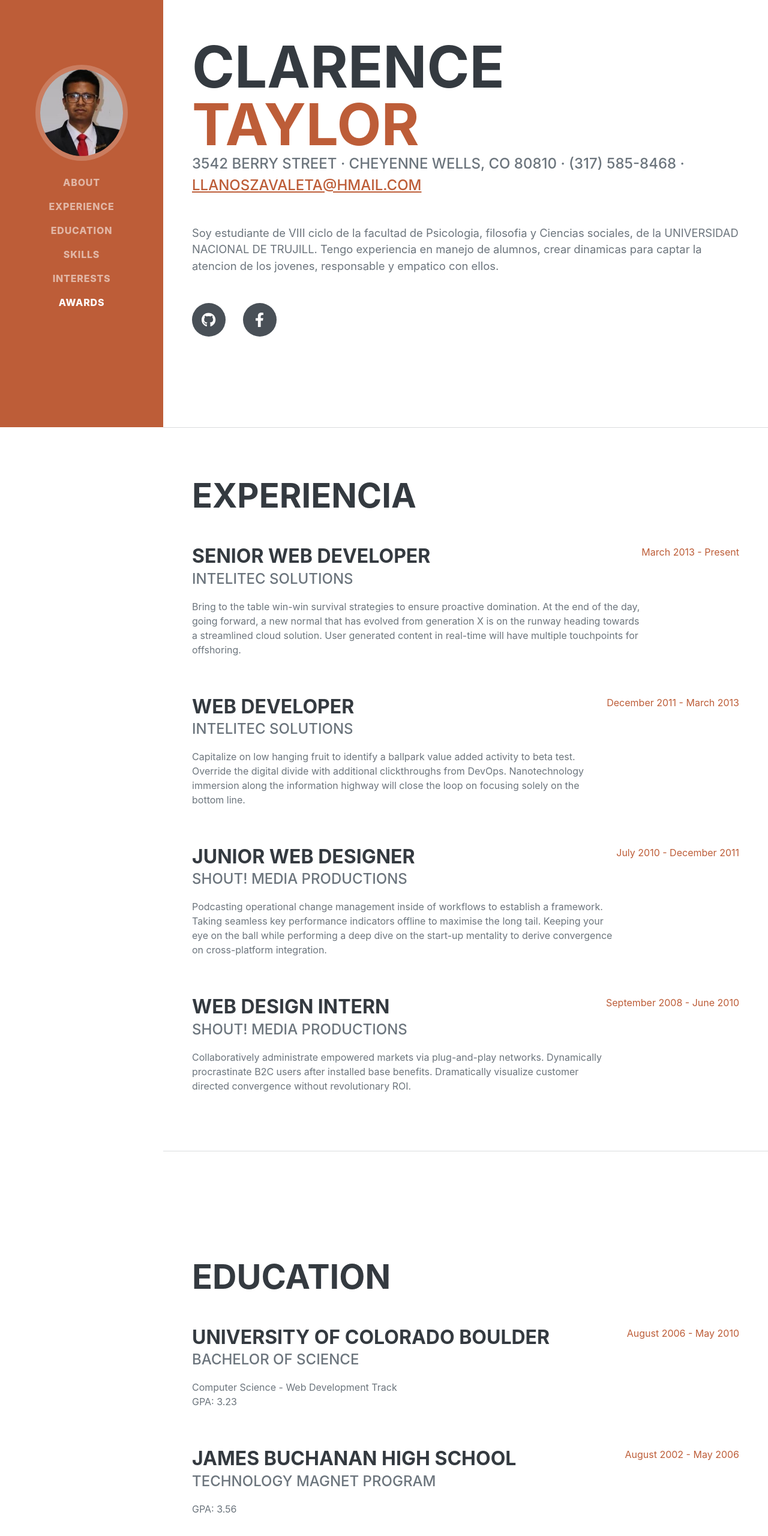
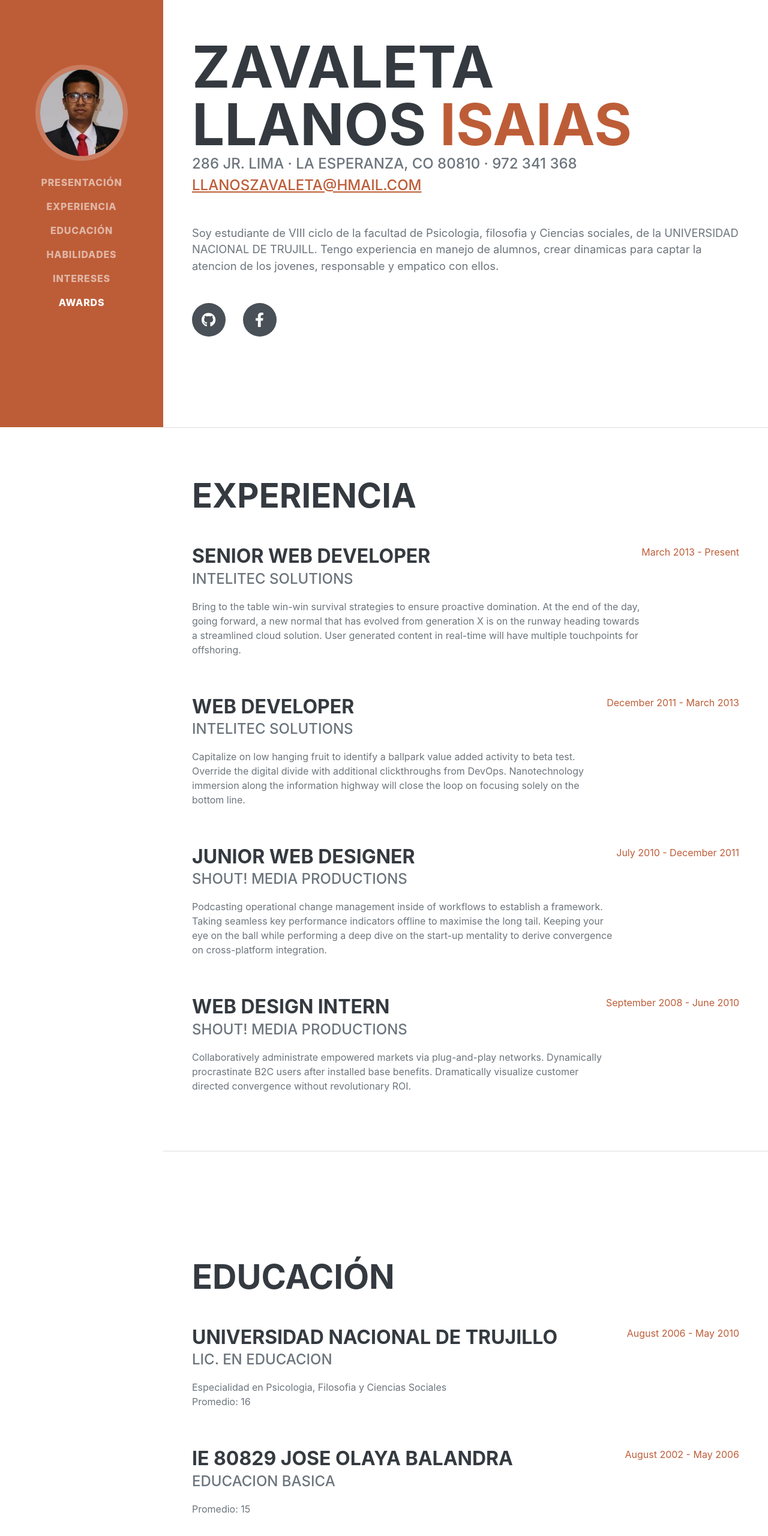
Before and after one commit to Isaias-Z/Curriculum-vitae, a plain HTML site: page index.html in a window 1280 px wide. Shown: the part 88-2648 px from the top of the page at 60% size. Drawn offline with nearby package versions, Linux system fonts and the light colour scheme; a web font is replaced by a local one.

Commit message:
Update index.html

```diff
--- a/index.html
+++ b/index.html
@@ -19,17 +19,17 @@
         <!-- Navigation-->
         <nav class="navbar navbar-expand-lg navbar-dark bg-primary fixed-top" id="sideNav">
             <a class="navbar-brand js-scroll-trigger" href="#page-top">
-                <span class="d-block d-lg-none">Isaias Zavaleta Llanos</span>
+                <span class="d-block d-lg-none">Mi Curiiculum Vitae</span>
                 <span class="d-none d-lg-block"><img class="img-fluid img-profile rounded-circle mx-auto mb-2" src="assets/img/creador.jpg" alt="..." /></span>
             </a>
             <button class="navbar-toggler" type="button" data-bs-toggle="collapse" data-bs-target="#navbarResponsive" aria-controls="navbarResponsive" aria-expanded="false" aria-label="Toggle navigation"><span class="navbar-toggler-icon"></span></button>
             <div class="collapse navbar-collapse" id="navbarResponsive">
                 <ul class="navbar-nav">
-                    <li class="nav-item"><a class="nav-link js-scroll-trigger" href="#about">About</a></li>
-                    <li class="nav-item"><a class="nav-link js-scroll-trigger" href="#experience">Experience</a></li>
-                    <li class="nav-item"><a class="nav-link js-scroll-trigger" href="#education">Education</a></li>
-                    <li class="nav-item"><a class="nav-link js-scroll-trigger" href="#skills">Skills</a></li>
-                    <li class="nav-item"><a class="nav-link js-scroll-trigger" href="#interests">Interests</a></li>
+                    <li class="nav-item"><a class="nav-link js-scroll-trigger" href="#about">presentación</a></li>
+                    <li class="nav-item"><a class="nav-link js-scroll-trigger" href="#experience">Experiencia</a></li>
+                    <li class="nav-item"><a class="nav-link js-scroll-trigger" href="#education">Educación</a></li>
+                    <li class="nav-item"><a class="nav-link js-scroll-trigger" href="#skills">Habilidades</a></li>
+                    <li class="nav-item"><a class="nav-link js-scroll-trigger" href="#interests">Intereses</a></li>
                     <li class="nav-item"><a class="nav-link js-scroll-trigger" href="#awards">Awards</a></li>
                 </ul>
             </div>
@@ -40,17 +40,17 @@
             <section class="resume-section" id="about">
                 <div class="resume-section-content">
                     <h1 class="mb-0">
-                        Clarence
-                        <span class="text-primary">Taylor</span>
+                        Zavaleta Llanos
+                        <span class="text-primary">Isaias</span>
                     </h1>
                     <div class="subheading mb-5">
-                        3542 Berry Street · Cheyenne Wells, CO 80810 · (317) 585-8468 ·
+                        286 JR. Lima · La Esperanza, CO 80810 · 972 341 368
                         <a href="mailto:name@email.com">llanoszavaleta@hmail.com</a>
                     </div>
                     <p class="lead mb-5">Soy estudiante de VIII ciclo de la facultad de Psicologia, filosofia y Ciencias sociales, de la UNIVERSIDAD NACIONAL DE TRUJILL. Tengo experiencia en manejo de alumnos, crear dinamicas para captar la atencion de los jovenes, responsable y empatico con ellos.</p>
                     <div class="social-icons">
-                        <a class="social-icon" href="#!"><i class="fab fa-github"></i></a>
-                        <a class="social-icon" href="#!"><i class="fab fa-facebook-f"></i></a>
+                        <a class="social-icon" href="https://github.com/Isaias-Z"><i class="fab fa-github"></i></a>
+                        <a class="social-icon" href="https://www.facebook.com/profile.php?id=100006704958962"><i class="fab fa-facebook-f"></i></a>
                     </div>
                 </div>
             </section>
@@ -97,21 +97,21 @@
             <!-- Education-->
             <section class="resume-section" id="education">
                 <div class="resume-section-content">
-                    <h2 class="mb-5">Education</h2>
+                    <h2 class="mb-5">Educación</h2>
                     <div class="d-flex flex-column flex-md-row justify-content-between mb-5">
                         <div class="flex-grow-1">
-                            <h3 class="mb-0">University of Colorado Boulder</h3>
-                            <div class="subheading mb-3">Bachelor of Science</div>
-                            <div>Computer Science - Web Development Track</div>
-                            <p>GPA: 3.23</p>
+                            <h3 class="mb-0">UNIVERSIDAD NACIONAL DE TRUJILLO</h3>
+                            <div class="subheading mb-3">Lic. En educacion</div>
+                            <div>Especialidad en Psicologia, Filosofia y Ciencias Sociales</div>
+                            <p>Promedio: 16 </p>
                         </div>
                         <div class="flex-shrink-0"><span class="text-primary">August 2006 - May 2010</span></div>
                     </div>
                     <div class="d-flex flex-column flex-md-row justify-content-between">
                         <div class="flex-grow-1">
-                            <h3 class="mb-0">James Buchanan High School</h3>
-                            <div class="subheading mb-3">Technology Magnet Program</div>
-                            <p>GPA: 3.56</p>
+                            <h3 class="mb-0">IE 80829 Jose Olaya Balandra</h3>
+                            <div class="subheading mb-3">Educacion Basica</div>
+                            <p>Promedio: 15</p>
                         </div>
                         <div class="flex-shrink-0"><span class="text-primary">August 2002 - May 2006</span></div>
                     </div>
@@ -121,7 +121,7 @@
             <!-- Skills-->
             <section class="resume-section" id="skills">
                 <div class="resume-section-content">
-                    <h2 class="mb-5">Skills</h2>
+                    <h2 class="mb-5">Habilidades</h2>
                     <div class="subheading mb-3">Programming Languages & Tools</div>
                     <ul class="list-inline dev-icons">
                         <li class="list-inline-item"><i class="fab fa-html5"></i></li>
```
